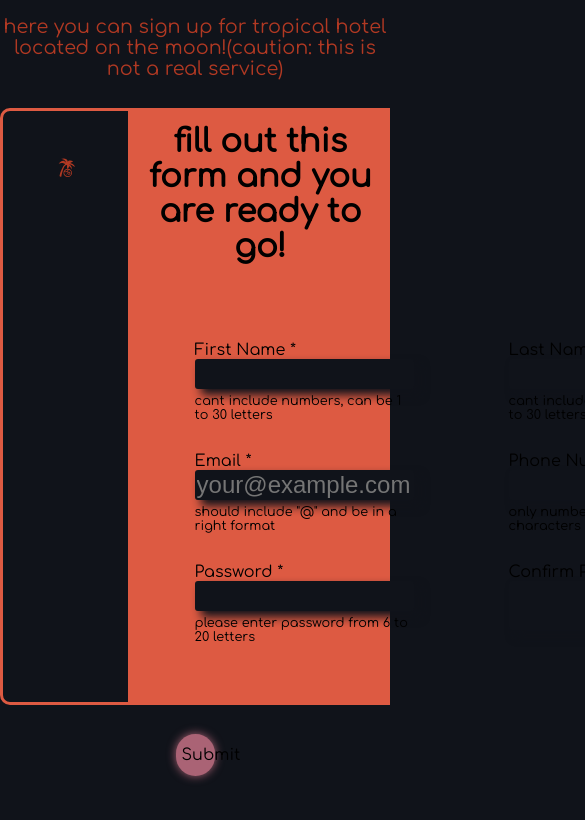
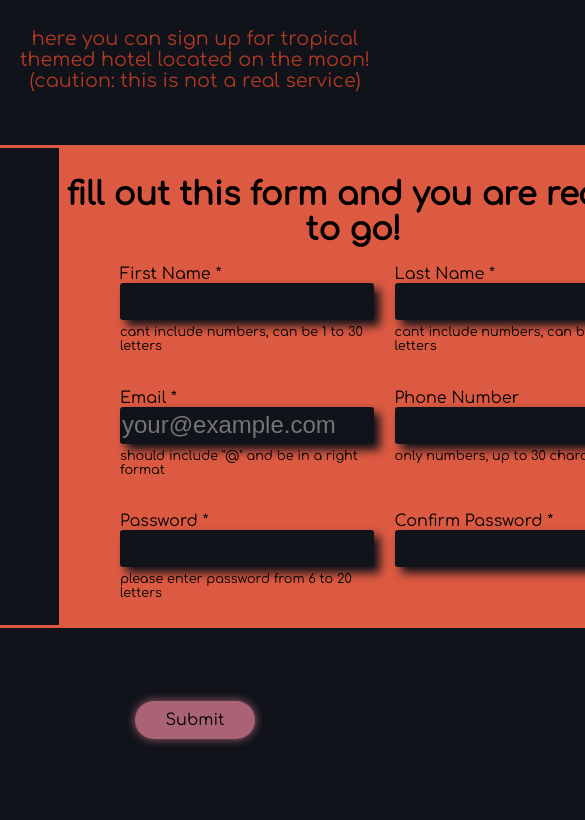
Before and after one commit to giorgi568/sign-up_form, a plain HTML site: page index.html in a window 390 px wide. Shown: the top 820 px of the page, 585 px wide, since content can reach past the window. Drawn offline with Linux system fonts and the light colour scheme.

Commit message:
done, do not has mobile support

```diff
--- a/index.html
+++ b/index.html
@@ -8,7 +8,7 @@
     <link rel="stylesheet" href="styles.css">
 </head>
 <body>
-    <header>here you can sign up for tropical hotel located on the moon!(caution: this is not a real service)</header>
+    <header>here you can sign up for tropical themed hotel located on the moon!(caution: this is not a real service)</header>
 <div class="sign-up">
     <div class="left-panel">
         <!-- <?xml version="1.0" encoding="UTF-8" standalone="no"?> -->
--- a/styles.css
+++ b/styles.css
@@ -23,8 +23,9 @@ body{
     /* color: rgb(red, green, blue); */
 }
 .sign-up{
-    height: 70vh;
+    min-height: 450px;
     width: 100%;
+    min-width: 900px;
     display: flex;
     align-items: center;
     /* flex-grow: 2; */
@@ -96,14 +97,17 @@ form{
     flex-direction: column;
     justify-content:center;
     gap: 20px;
+    /* flex-wrap: wrap; */
 }
 fieldset{
+    display: flex;
     box-sizing: border-box;
-    width: 100%;
-    height: 22%;
+    /* width: 100%;
+    height: 22%; */
     display: flex;
     justify-content: space-around;
     border: 0;
+    flex-wrap: wrap;
     /* padding: 0; */
 }
 
@@ -112,8 +116,8 @@ button{
     margin-bottom: 10px;
     appearance: none;
     font-family: 'Comfortaa', cursive;
-    width: 10%;
-    height: 5%;
+    width: 120px;
+    min-height: 38px;
     border: 0;
     border-radius: 20px;
     background-color: var(--pink);
@@ -121,11 +125,13 @@ button{
     font-size: 1em;
     cursor: pointer;
     margin-bottom: 20px;
+    margin-top: 20px;
 }
 input{
     appearance: none;
     border: 0;
-    height: 70%;
+    min-height: 35px;
+    width: 250px;
     border-radius: 3px;
     background-color: var(--background);
     color: var(--orange1);
@@ -147,7 +153,8 @@ button:hover{
 .error{
     font-size: 0.8em;
     margin-top: 5px;
-    margin-bottom: 3px;
+    width: 250px;
+    /* margin-bottom: 70px; */
 }
 input:invalid:focus{
     border: 2px solid red;
```
